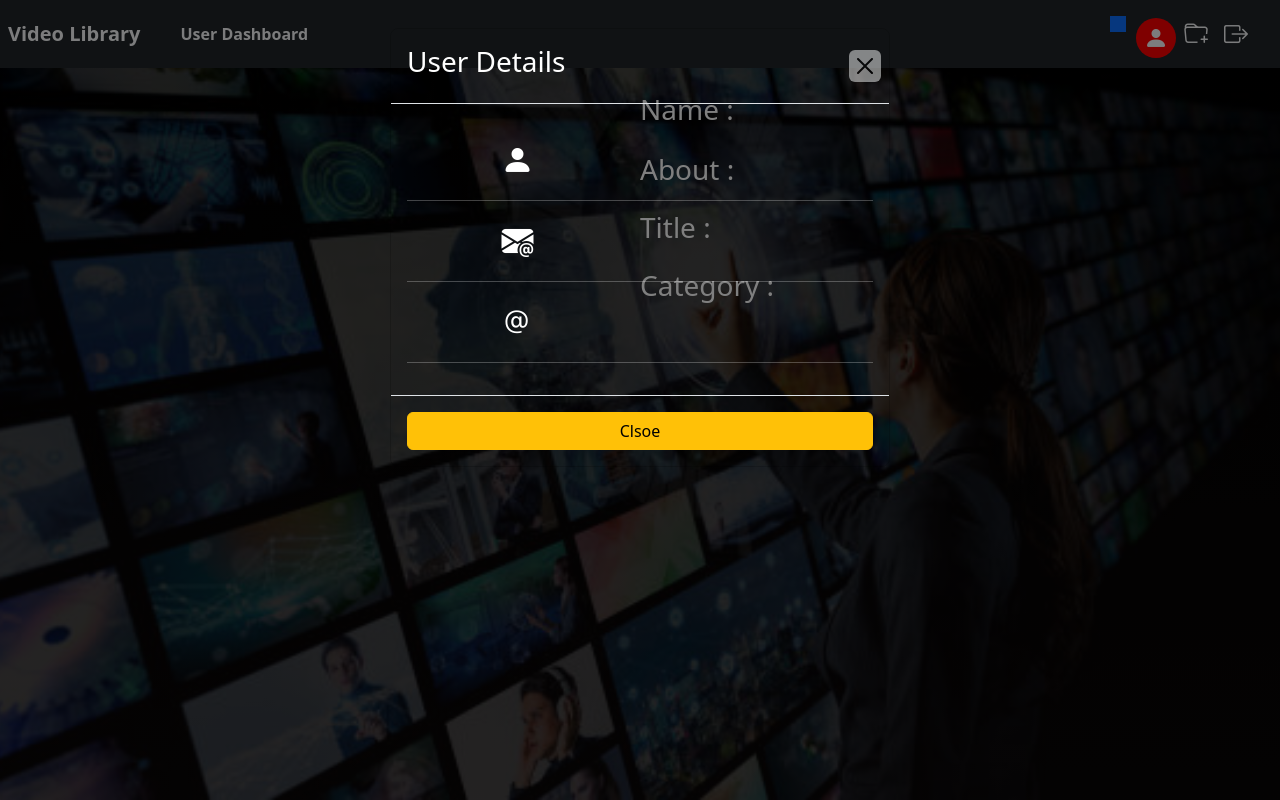
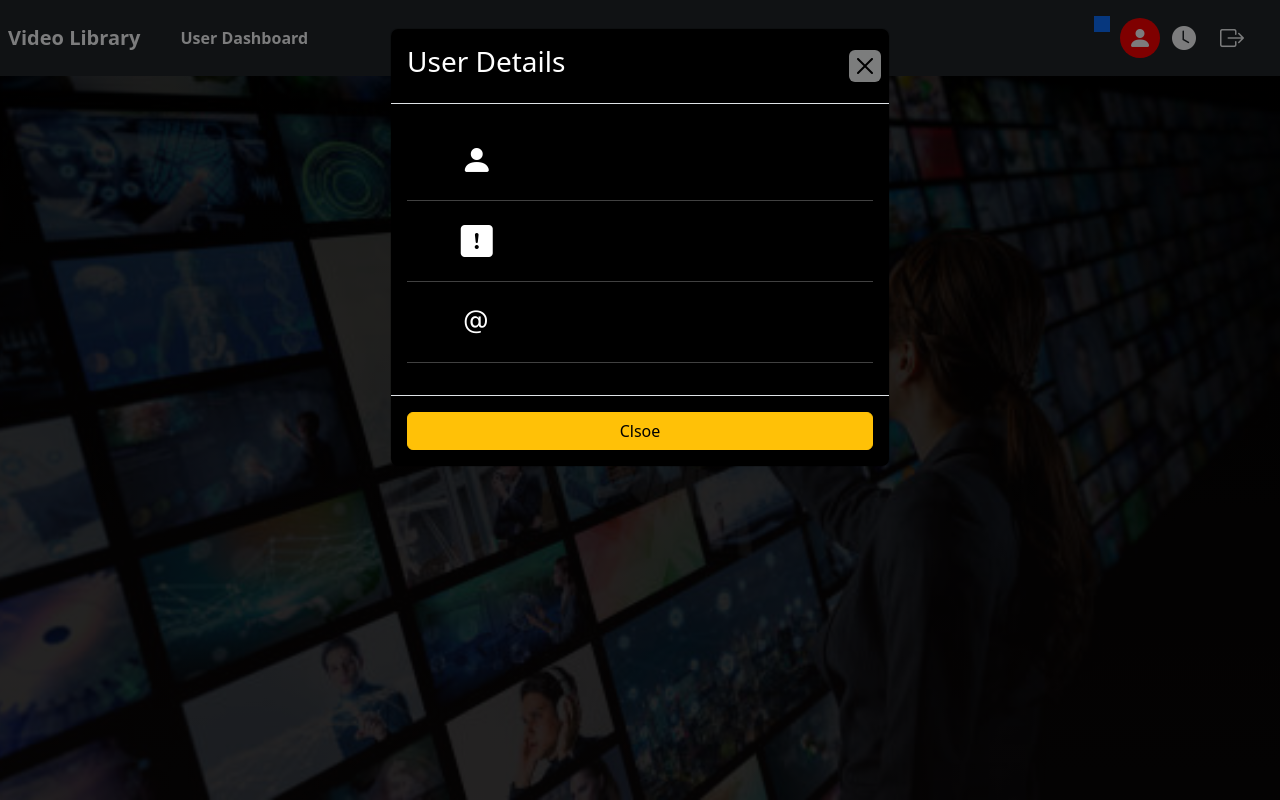
Before and after one commit to Himanshu12866/library-project, a React (Create React App) app: page /userDash in a window 1280 px wide. Both pictures are taken after a click on the item 1156 px from the left and 38 px from the top of the page. Built offline with nearby package versions, Linux system fonts and the light colour scheme; no server answers.

Commit message:
"Updated navbar and user dashboard components: added UserId cookie, modified navbar links and user dashboard layout, and adjusted CSS styles."

```diff
--- a/src/components/navbar.jsx
+++ b/src/components/navbar.jsx
@@ -4,7 +4,7 @@ import { Link, useNavigate } from "react-router-dom";
 
 export default function NavBar() {
     let navigate = useNavigate();
-    const [cookies, , removeCookie] = useCookies(["Adminname"]); // Correctly destructuring useCookies
+    const [cookies, , removeCookie] = useCookies(["Adminname" , "UserId"]); // Correctly destructuring useCookies
     const [admin, setAdmin] = useState("");
 
     useEffect(() => {
@@ -30,7 +30,7 @@ export default function NavBar() {
                     <span className="bi bi-list text-light"></span>
                 </button>
                 <div className="navbar-collapse collapse d-lg-flex justify-content-lg-between" id="list">
-                    {cookies.Adminname ? (
+                    {cookies.Adminname  ? (
                         <ul className="navbar-nav">
                             <li className="nav-item">
                                 <Link to="/adminDash" className="nav-link text-light">Admin Dashboard</Link>
@@ -46,6 +46,7 @@ export default function NavBar() {
                             </li>
                         </ul>
                     )}
+
                     <ul className="navbar-nav">
                         {cookies.Adminname ? (
                             <div className="d-flex ">
@@ -69,7 +70,6 @@ export default function NavBar() {
                         </li>
                         </div>
                         ) : null}
-
                     </ul>
                 </div>
             </nav>
--- a/src/components/userDashboard.jsx
+++ b/src/components/userDashboard.jsx
@@ -1,9 +1,10 @@
+/* eslint-disable jsx-a11y/anchor-is-valid */
 import axios from "axios";
 // import { response } from "express";
 import { useEffect, useState } from "react";
 import { useCookies } from "react-cookie";
 import { Link, useNavigate } from "react-router-dom";
-// import NavBar from "./navbar";
+
 
 
 export default function UserDash() {
@@ -59,16 +60,16 @@ export default function UserDash() {
         navigate("/")
     }
     return (
-        <div className="home-box-1">
+        <div className="home-box-1 overflow-y-scroll">
             <nav className="navbar navbar-expand-lg bg-dark p-2 ">
-                <Link to="/" className="navbar-brand text-light fw-bold" href="$" >Video Library</Link>
+                <Link  className="navbar-brand text-light fw-bold" href="$" >Video Library</Link>
                 <button className="navbar-toggler">
                     <span className="bi bi-list text-light"></span>
                 </button>
                 <div className="navbar-collapse collapse d-flex justify-content-between mx-3" id="#list">
                     <ul className="navbar-nav">
                         <li className="nav-item">
-                            <a className="nav-link text-light" href="d">User Dashboard</a>
+                            <a className="nav-link text-light ">User Dashboard</a>
                         </li>
                     </ul>
                     <ul className="navbar-nav">
@@ -81,17 +82,17 @@ export default function UserDash() {
                             <span className=" bi bi-person-fill fs-4 nav-link text-light"></span>
                         </li>
                         <li className="nav-item">
-                            <span className="nav-link text-light bi bi-folder-plus fs-4 fw-bold"></span>
+                            <span className="nav-link text-light bi bi-clock-fill m-1 fs-4 fw-bold"></span>
                         </li>
                         <li className="nav-item ">
-                            <span onClick={Logout} title="Logout" style={{ cursor: "pointer" }} className=" bi bi-box-arrow-right fs-4  nav-link text-light"></span>
+                            <span onClick={Logout} title="Logout" style={{ cursor: "pointer" }} className=" bi bi-box-arrow-right fs-4 m-1  nav-link text-light"></span>
                         </li>
                     </ul>
                 </div>
             </nav>
             <div className="modal fade" id="modal-box">
                 <div className="modal-dialog" >
-                    <div className="modal-content" style={{ backgroundColor: "transparent" }}>
+                    <div className="modal-content" style={{ backgroundColor: "rgb(0,0,0)" }}>
                         <div className="modal-header" style={{ backgroundColor: "transparent" }}>
                             <h3>User Details</h3>
                             <button className="btn btn-close bg-light text-light fs-6" style={{ color: "white" }} data-bs-dismiss="modal">
@@ -99,26 +100,23 @@ export default function UserDash() {
                         </div>
                         <div className="modal-body">
                             <div className="row my-3">
-                                <div className="col-6"><span className="bi bi-person-fill fs-2"></span></div>
-                                <div className="col-6 fs-5">{user.name}</div>
+                                <div className="col-4" title="Name"><span className="bi bi-person-fill fs-2"></span></div>
+                                <div className="col-8 fs-5">{user.name}</div>
 
                             </div>
                             <hr></hr>
                             <div className="row my-3">
-                                <div className="col-6"><span className="bi bi-envelope-at-fill fs-2"></span></div>
-                                <div className="col-6 fs-5">{user.username}</div>
+                                <div className="col-4" title="User ID"><span className="bi bi-exclamation-square-fill fs-2"></span></div>
+                                <div className="col-8 fs-5">{user.username}</div>
 
                             </div>
                             <hr></hr>
                             <div className="row my-3">
-                                <div className="col-6"><span className="bi bi-at fs-2"></span></div>
-                                <div className="col-6 fs-5">{user.email}</div>
+                                <div className="col-4" title="User Email"><span className="bi bi-at fs-2"></span></div>
+                                <div className="col-8 fs-5">{user.email}</div>
 
                             </div>
                             <hr></hr>
-
-
-
                         </div>
                         <div className="modal-footer">
                             <button className="btn btn-warning w-100" data-bs-dismiss="modal">Clsoe</button>
```
